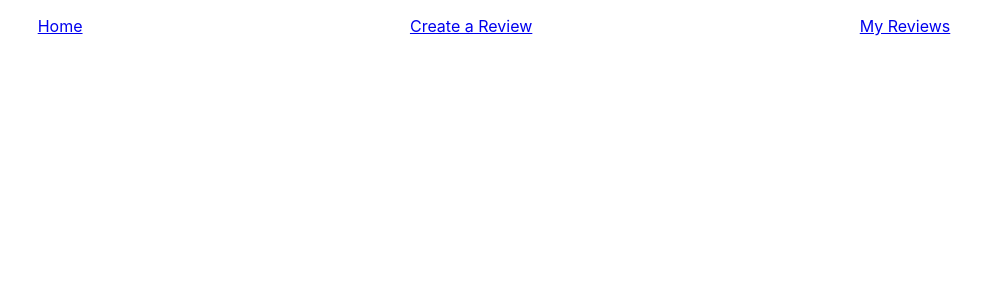
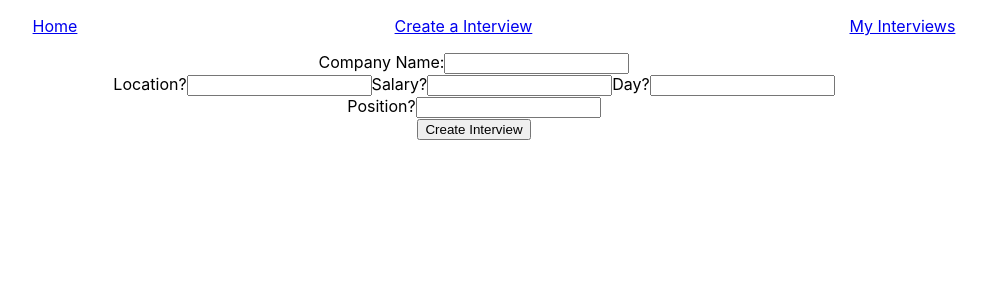
Before and after one commit to WhitnyNicole/job-search-react-redux, a React (Create React App) app: page /interviews/new in a window 1280 px wide. Shown: the top 300 px of the page, without its empty margins (166-1153 px from the left). Built offline with nearby package versions, Linux system fonts and the light colour scheme; no server answers.

Commit message:
update reviews to interviews

```diff
--- a/src/App.js
+++ b/src/App.js
@@ -3,15 +3,15 @@ import logo from './logo.svg';
 import './App.css';
 import { BrowserRouter as Router, Route, Switch } from 'react-router-dom'
 import Home from './components/Home';
-import ReviewsList from './containers/ReviewsList';
-import NewReview from './components/NewReview'
+import InterviewsList from './containers/InterviewsList';
+import NewInterview from './components/NewInterview'
 import { connect } from 'react-redux'
-import { getReviews } from './redux/actions/reviews'
+import { getInterviews } from './redux/actions/interviews'
 import Navbar from "./components/Navbar";
 
 class App extends React.Component {
   componentDidMount() {
-    this.props.getReviews();
+    this.props.getInterviews();
 
   }
 
@@ -22,8 +22,8 @@ class App extends React.Component {
           <Navbar />
           <Switch>
             <Route exact path="/" component={Home} />
-            <Route exact path="/reviews" component={ReviewsList} />
-            <Route exact path="/reviews/new" component={NewReview} />
+            <Route exact path="/interviews" component={InterviewsList} />
+            <Route exact path="/interviews/new" component={NewInterview} />
           </Switch>
         </Router>
       </div>
@@ -33,5 +33,5 @@ class App extends React.Component {
 
 export default connect(
   null,
-    { getReviews }
+    { getInterviews }
   )(App);
--- a/src/components/Navbar.js
+++ b/src/components/Navbar.js
@@ -20,10 +20,10 @@ const Navbar = () => (
           <Link to="/">Home</Link>
         </li>
         <li>
-          <Link to="/reviews/new">Create a Review</Link>
+          <Link to="/interviews/new">Create a Interview</Link>
         </li>
         <li>
-          <Link to="/reviews">My Reviews</Link>
+          <Link to="/interviews">My Interviews</Link>
         </li>
       </ul>
     </nav>
--- a/src/components/NewReview.js
+++ b/src/components/NewInterview.js
@@ -1,17 +1,16 @@
 import React, { Component } from 'react'
 import { connect } from 'react-redux'
-import { createReview } from '../redux/actions/reviews.js';
+import { createInterview } from '../redux/actions/interviews.js';
 
 
-class NewReview extends Component {
+class NewInterview extends Component {
 
     state ={
         company_name: " ",
-        phone_screen: "",
-        on_site: "",
-        offer: "",
-        asked_questions: "",
-        notes: " "
+        location: "",
+        salary: "",
+        day: "",
+        position: "",
     }
 
     handleChange = e => {
@@ -22,7 +21,7 @@ class NewReview extends Component {
 
     submit = e => {
         e.preventDefault()
-        this.props.createReview(this.state)
+        this.props.createInterview(this.state)
     }
     render() {
         return (
@@ -37,43 +36,43 @@ class NewReview extends Component {
                         value={this.state.company_name}
                     />
                     <br />
-                    <label>Phone Screen?</label>
+                    <label>Location?</label>
                     <input
                         onChange={this.handleChange}
                         type="text"
                         required
-                        name="phone_screen"
-                        value={this.state.phone_screen}
+                        name="location"
+                        value={this.state.location}
                     />
 
-                    <label>On Site?</label>
+                    <label>Salary?</label>
                     <input
                         onChange={this.handleChange}
                         type="text"
                         required
-                        name="on_site"
-                        value={this.state.on_site}
+                        name="salary"
+                        value={this.state.salary}
                     />
 
-                    <label>Asked Questions?</label>
+                    <label>Day?</label>
                     <input
                         onChange={this.handleChange}
                         type="text"
                         required
-                        name="asked_questions"
-                        value={this.state.asked_questions}
+                        name="day"
+                        value={this.state.day}
                     />
                     <br />
-                    <label>Notes?</label>
+                    <label>Position?</label>
                     <input
                         onChange={this.handleChange}
                         type="text"
                         required
-                        name="notes"
-                        value={this.state.notes}
+                        name="position"
+                        value={this.state.position}
                     />
                     <br />
-                <button type="submit">Create Review</button>
+                <button type="submit">Create Interview</button>
                 </form>
             </div>
         )
@@ -81,5 +80,5 @@ class NewReview extends Component {
 }
 
 export default connect(null, {
-    createReview
-})(NewReview)
+    createInterview
+})(NewInterview)
--- /dev/null
+++ b/src/containers/InterviewsList.js
@@ -0,0 +1,27 @@
+import React, { Component } from 'react'
+import { connect } from 'react-redux'
+
+class InterviewsList extends Component {
+
+    render() {
+        if (this.props.interviews.length == 0) {
+            return <p>Loading...</p>
+        }
+        return (
+            <div>
+                <h1> Interviews List </h1>
+                {this.props.interviews.map(interview => (
+                    <p>{interview.company_name}</p>
+                ))}
+            </div>
+        )
+    }
+}
+
+const mapStateToProps = (state) => {
+    return {
+        interviews: state
+    }
+}
+
+export default connect(mapStateToProps)(InterviewsList);
--- a/src/containers/ReviewsList.js
+++ /dev/null
@@ -1,27 +0,0 @@
-import React, { Component } from 'react'
-import { connect } from 'react-redux'
-
-class ReviewsList extends Component {
-
-    render() {
-        if (this.props.reviews.length == 0) {
-            return <p>Loading...</p>
-        }
-        return (
-            <div>
-                <h1> Reviews List </h1>
-                {this.props.reviews.map(review => (
-                    <p>{review.company_name}</p>
-                ))}
-            </div>
-        )
-    }
-}
-
-const mapStateToProps = (state) => {
-    return {
-        reviews: state
-    }
-}
-
-export default connect(mapStateToProps)(ReviewsList);
--- /dev/null
+++ b/src/redux/actions/interviews.js
@@ -0,0 +1,35 @@
+const fetchInterviews = (interviews) => {
+    return {
+        type: 'FETCH_INTERVIEWS_SUCCESS',
+        interviews
+    }
+}
+
+export const getInterviews = () => {
+    return function(dispatch) {
+    return fetch(`http://localhost:3001/interviews`)
+        .then(res => res.json())
+        .then(interviews => dispatch(fetchInterviews(interviews)))
+    };
+};
+
+export const createInterview = (interviewObject) => {
+    const interviewToCreate = { interview: interviewObject };
+    return dispatch => {
+            fetch(`http://localhost:3001/interviews`, {
+                method: 'POST',
+                headers: {
+                    Accept: "application/json",
+                    "Content-Type": "application/json"
+                },
+                body: JSON.stringify({interviewToCreate})
+            })
+            .then(res => res.json())
+            .then(interview =>
+                dispatch({
+                    type: 'INTERVIEW_CREATE_SUCCESS',
+                    payload: interview
+                })
+            )
+        }
+}
--- a/src/redux/actions/reviews.js
+++ /dev/null
@@ -1,35 +0,0 @@
-const fetchReviews = (reviews) => {
-    return {
-        type: 'FETCH_REVIEWS_SUCCESS',
-        reviews
-    }
-}
-
-export const getReviews = () => {
-    return function(dispatch) {
-    return fetch(`http://localhost:3001/reviews`)
-        .then(res => res.json())
-        .then(reviews => dispatch(fetchReviews(reviews)))
-    };
-};
-
-export const createReview = (reviewObject) => {
-    const reviewToCreate = { review: reviewObject };
-    return dispatch => {
-            fetch(`http://localhost:3001/reviews`, {
-                method: 'POST',
-                headers: {
-                    Accept: "application/json",
-                    "Content-Type": "application/json"
-                },
-                body: JSON.stringify({reviewToCreate})
-            })
-            .then(res => res.json())
-            .then(review =>
-                dispatch({
-                    type: 'REVIEW_CREATE_SUCCESS',
-                    payload: review
-                })
-            )
-        }
-}
--- a/src/redux/index.js
+++ b/src/redux/index.js
@@ -1,9 +1,9 @@
 import { createStore, applyMiddleware, compose } from 'redux'
-import reviewsReducer from './reducers/reviews'
+import interviewsReducer from './reducers/interviews'
 import thunk from 'redux-thunk'
 
 const composeEnhancer = window.__REDUX_DEVTOOLS_EXTENSION_COMPOSE__ || compose;
 
-let store = createStore(reviewsReducer, composeEnhancer(applyMiddleware(thunk)));
+let store = createStore(interviewsReducer, composeEnhancer(applyMiddleware(thunk)));
 
  export default store;
--- a/src/redux/reducers/reviews.js
+++ b/src/redux/reducers/interviews.js
@@ -1,8 +1,8 @@
 export default (state = [], action) => {
     switch(action.type) {
-        case "FETCH_REVIEWS_SUCCESS":
+        case "FETCH_INTERVIEWS_SUCCESS":
             return action.reviews
-        case "REVIEW_CREATE_SUCCESS":
+        case "INTERVIEW_CREATE_SUCCESS":
             return [...state, action.payload];
         default:
             return state;
```
